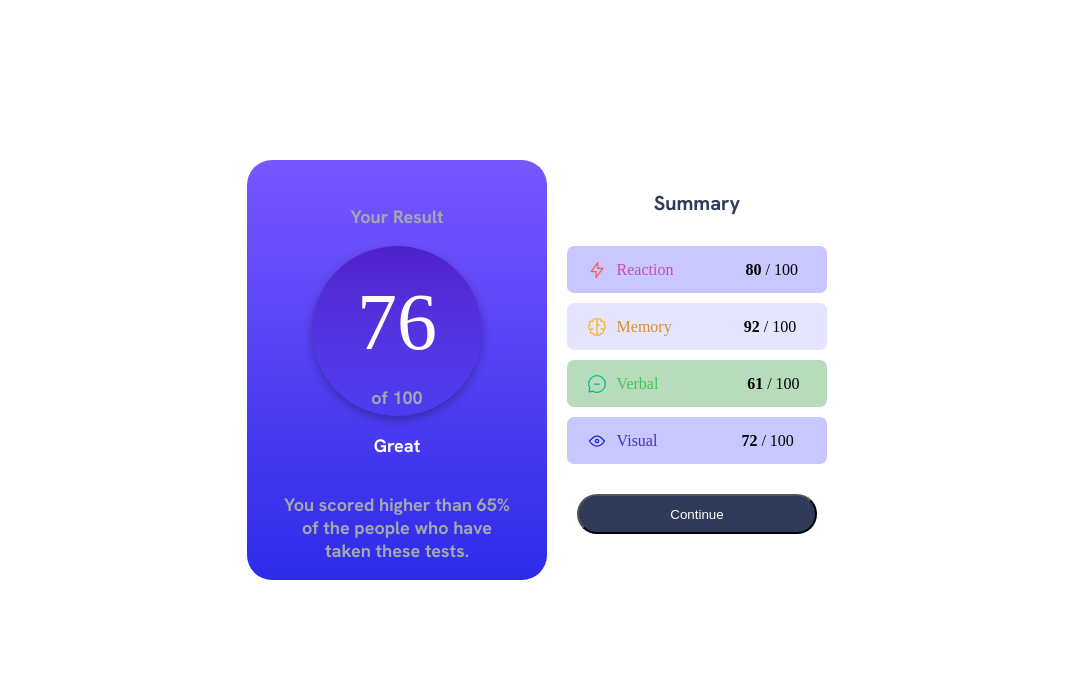
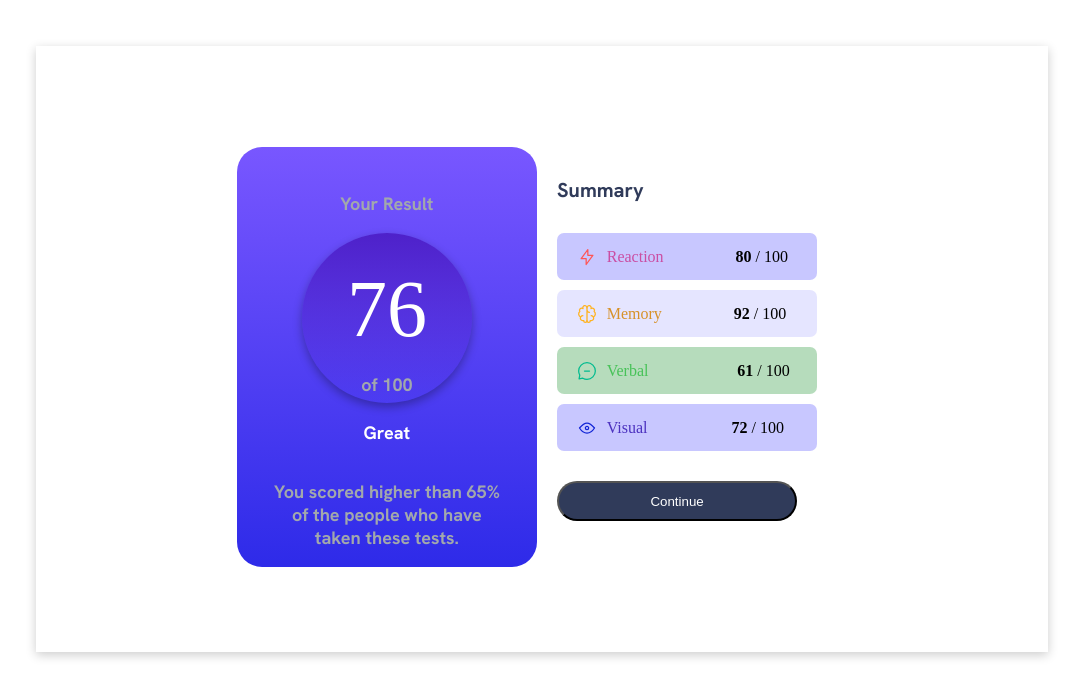
Before and after one commit to vimal1603/Task1, a plain HTML site: page index.html in a window 1280 px wide. Shown: the whole page, without its empty margins (98-1181 px from the left). Drawn offline with Linux system fonts and the light colour scheme.

Commit message:
border update

```diff
--- a/index.css
+++ b/index.css
@@ -5,9 +5,9 @@
     justify-content: center;
     /* align-items: center; */
     height: 100%;
-    width: 100%;
-    margin-top: 20vh;
-
+    width: 80%;
+    margin-top: 3%;
+    box-shadow: 0 3px 10px rgb(0 0 0 / 0.2);
 }
 .left{
 
@@ -20,6 +20,8 @@
     display: flex;
     align-items: center;
     flex-direction: column;
+    margin-top: 10%;
+    margin-bottom: 7%;
 
 }
 .round{
@@ -32,6 +34,7 @@
     flex-direction: column;
     align-items: center;
     justify-content: center;
+
 
 }
 .round span{
@@ -56,7 +59,14 @@
     border-left: none;
     border-top-right-radius: 25px;
     background-color:hsl(0, 0%, 100%);
-    align-items: center;
+    margin-left: 2%;
+    margin-top: 10%;
+    margin-bottom: 7%;
+
+}
+
+.right p{
+
 }
 
 .box{
@@ -70,12 +80,14 @@
     color: rgba(162, 168, 172, 0.615);
 }
 
-@media(max-width:450px)
+@media(max-width:500px)
 {
 
     .container{
         flex-direction: column;
         justify-content: center;
         align-items: center;
+        margin:0;
+        box-shadow: none;
     }
 }
--- a/index.html
+++ b/index.html
@@ -26,6 +26,7 @@
     </style>
   </head>
   <body>
+    <div style="display: flex; align-items: center;justify-content: center;">
     <div class="container">
       <div class="left">
         <p style="margin-top: 15%;">Your Result</p>
@@ -37,7 +38,8 @@
         <p style="width: 80%; text-align: center;">You scored higher than 65% of the people who have taken these tests.</p>
       </div>
       <div class="right">
-        <p style="font-size: 20px;margin-top: 10%; font-weight: bolder; color: hsl(224, 30%, 27%); font-family:Hanken Grotesk ;">Summary</p>
+        <p style="font-size: 20px;margin-top: 10%; font-weight: bolder; color: hsl(224, 30%, 27%); font-family:Hanken Grotesk ;"><span>
+        Summary</span></p>
 
         <div class="box" style="background-color: hsl(241, 100%, 89%);">
           <img src="./assets/images/icon-reaction.svg">
@@ -95,5 +97,7 @@
     Challenge by <a href="https://www.frontendmentor.io?ref=challenge" target="_blank">Frontend Mentor</a>.
     Coded by <a href="#">Your Name Here</a>.
   </div> -->
-  </body>
+    </div>
+  </div>
+</body>
 </html>
```
